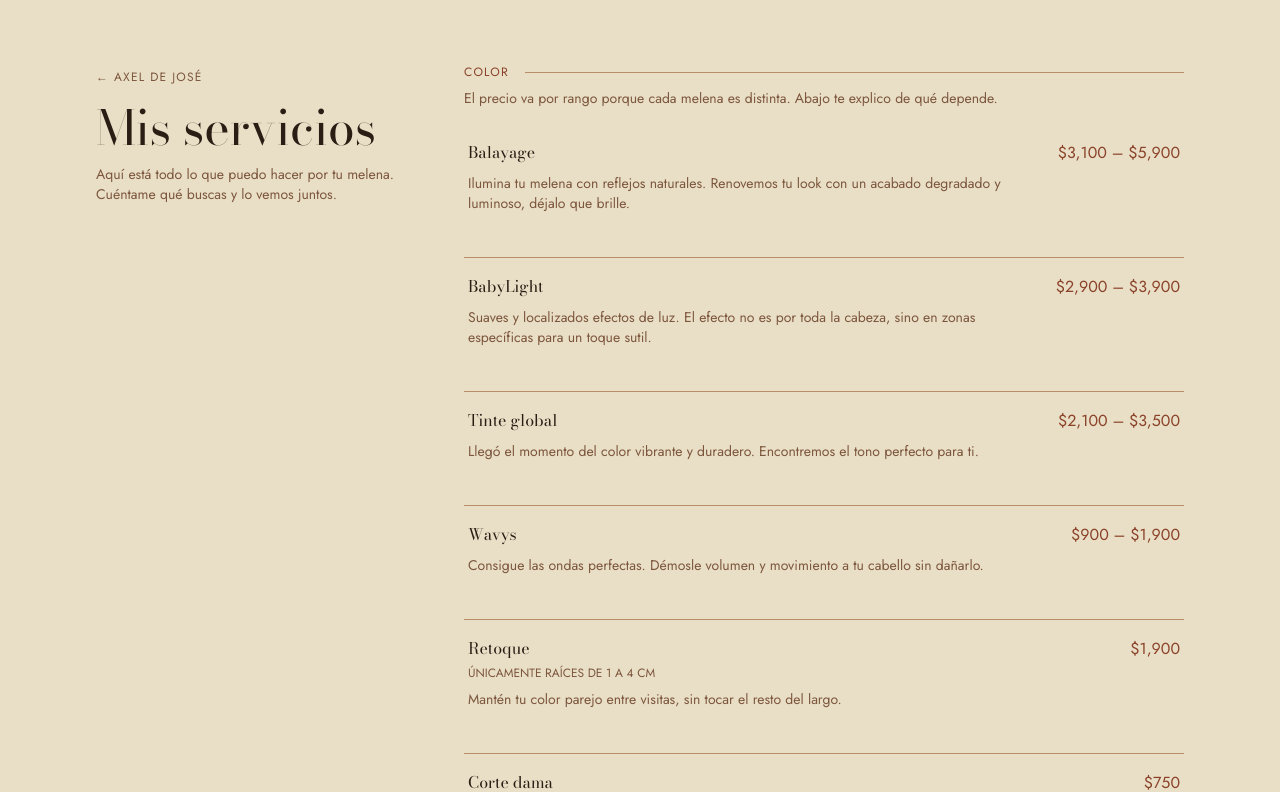
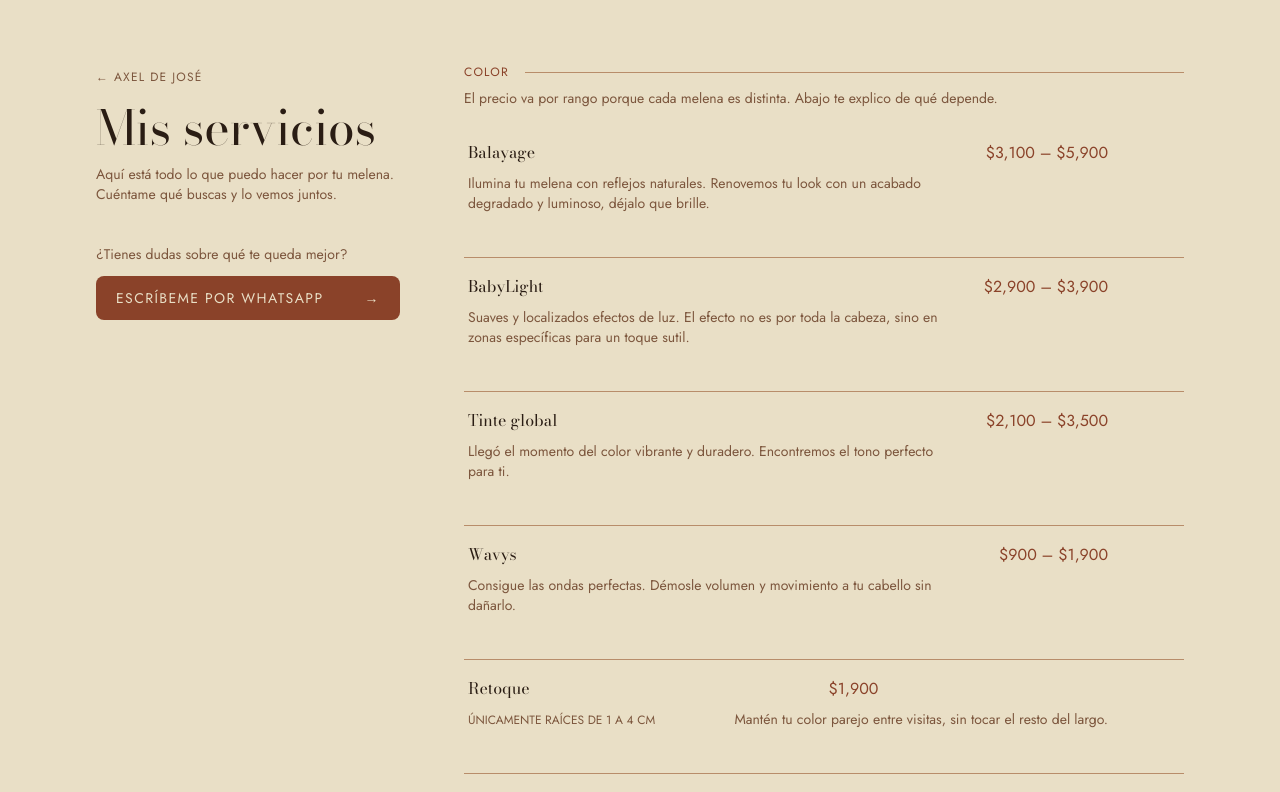
Before and after one commit to axeldejose/website, a Next.js app: page /menu in a window 1280 px wide. Shown: the top 792 px of the page. Built offline with nearby package versions, Linux system fonts and the light colour scheme.

Commit message:
corrige layout de la carta en escritorio

```diff
--- a/app/menu/page.tsx
+++ b/app/menu/page.tsx
@@ -2,6 +2,7 @@ import type { Metadata } from "next";
 import Link from "next/link";
 import { CATEGORIES } from "@/data/services";
 import { CategoriaCarta } from "@/components/CategoriaCarta";
+import { ContactoAside } from "@/components/ContactoAside";
 import { GuiaLargos } from "@/components/GuiaLargos";
 
 export const metadata: Metadata = {
@@ -29,6 +30,8 @@ export default function ServiciosPage() {
           Aquí está todo lo que puedo hacer por tu melena. Cuéntame qué
           buscas y lo vemos juntos.
         </p>
+
+        <ContactoAside />
       </aside>
 
       <div className="pb-28 lg:pb-0">
--- a/app/menu/tratamientos/page.tsx
+++ b/app/menu/tratamientos/page.tsx
@@ -2,6 +2,7 @@ import type { Metadata } from "next";
 import Link from "next/link";
 import { CATEGORIES } from "@/data/services";
 import { CategoriaCarta } from "@/components/CategoriaCarta";
+import { ContactoAside } from "@/components/ContactoAside";
 
 export const metadata: Metadata = {
   title: "Tratamientos",
@@ -28,6 +29,8 @@ export default function TratamientosPage() {
           Cuando tu melena necesita recuperarse, estos son los tratamientos
           con los que trabajo.
         </p>
+
+        <ContactoAside />
       </aside>
 
       <div className="pb-28 lg:pb-0">
--- /dev/null
+++ b/components/ContactoAside.tsx
@@ -0,0 +1,21 @@
+import { waLink } from "@/lib/site";
+
+export function ContactoAside() {
+  return (
+    <div className="mt-10 hidden lg:block">
+      <p className="text-sm text-casa">
+        ¿Tienes dudas sobre qué te queda mejor?
+      </p>
+
+      <a
+        href={waLink("Hola Axel, tengo una duda sobre tus servicios.")}
+        target="_blank"
+        rel="noopener noreferrer"
+        className="mt-3 flex min-h-11 items-center justify-between rounded-lg bg-dune-deep px-5 py-3 text-sm uppercase tracking-widest text-shell transition-colors duration-150 hover:bg-dune"
+      >
+        Escríbeme por WhatsApp
+        <span aria-hidden="true">→</span>
+      </a>
+    </div>
+  );
+}
--- a/components/ServiceRow.tsx
+++ b/components/ServiceRow.tsx
@@ -16,21 +16,33 @@ export function ServiceRow({ service }: ServiceRowProps) {
         aria-label={`Escríbele a Axel por WhatsApp sobre ${service.name}`}
         className="group block px-1 py-4 transition-colors duration-150 hover:bg-shell-lift"
       >
-        <div className="flex items-baseline justify-between gap-4">
-          <span className="font-display text-base text-tierra">{service.name}</span>
+        {/*
+          Grid en vez de flex: el precio debe quedar fijo junto al nombre
+          (fila 1, columna 2) sin robarle ancho a nota/copy, que ocupan las
+          dos columnas en las filas siguientes. El auto-placement de grid
+          coloca nota/copy en la fila que corresponda aunque no haya nota.
+        */}
+        <div className="grid grid-cols-[minmax(0,1fr)_auto] items-baseline gap-x-4 lg:max-w-[640px]">
+          <span className="col-start-1 row-start-1 font-display text-base text-tierra">
+            {service.name}
+          </span>
 
-          <span className="text-dune-deep">
+          <span className="col-start-2 row-start-1 w-36 shrink-0 whitespace-nowrap text-right text-dune-deep">
             {service.min === service.max
               ? mxn(service.min)
               : `${mxn(service.min)} – ${mxn(service.max)}`}
           </span>
+
+          {service.note && (
+            <p className="col-span-2 mt-1 text-xs uppercase text-casa lg:col-span-1">
+              {service.note}
+            </p>
+          )}
+
+          <p className="col-span-2 mt-2 text-sm text-casa lg:col-span-1">
+            {service.copy}
+          </p>
         </div>
-
-        {service.note && (
-          <p className="mt-1 text-xs uppercase text-casa">{service.note}</p>
-        )}
-
-        <p className="mt-2 max-w-prose text-sm text-casa">{service.copy}</p>
 
         <span
           aria-hidden="true"
```
